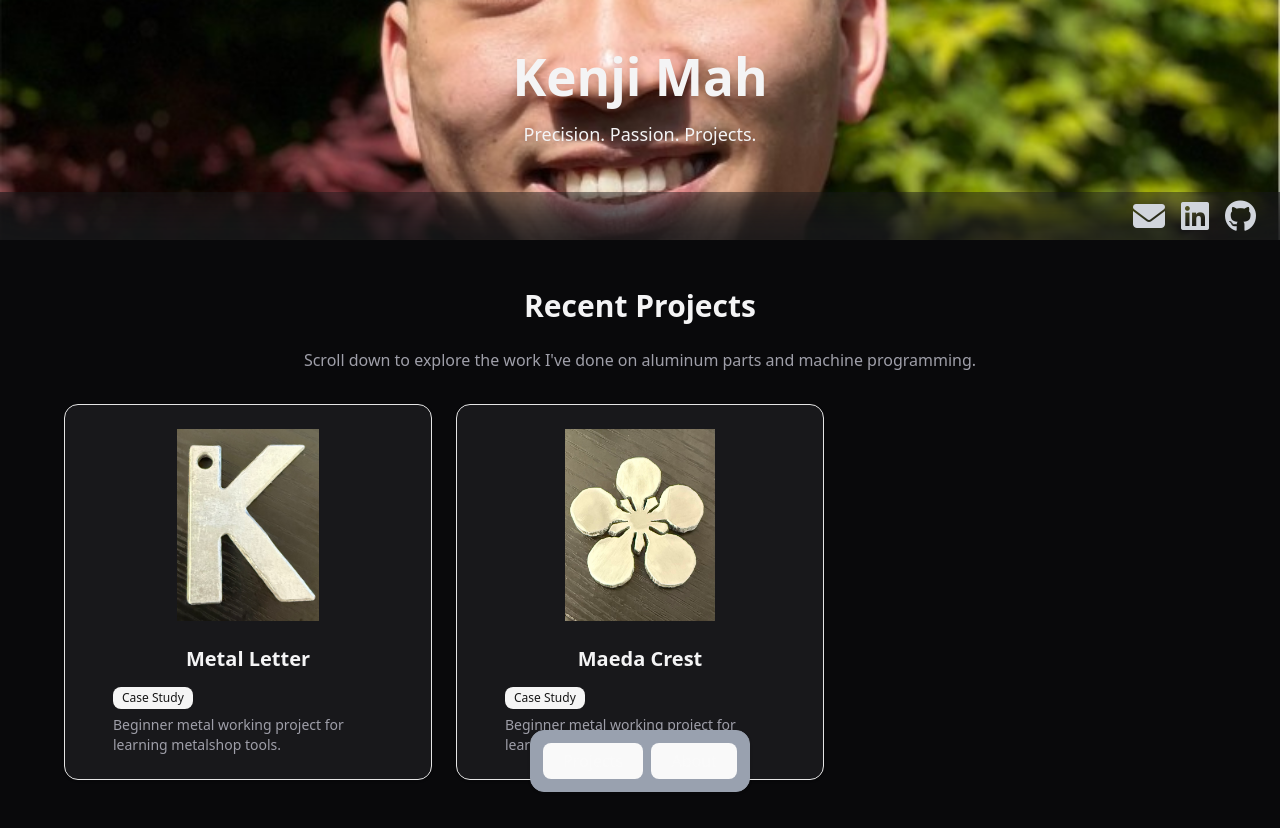
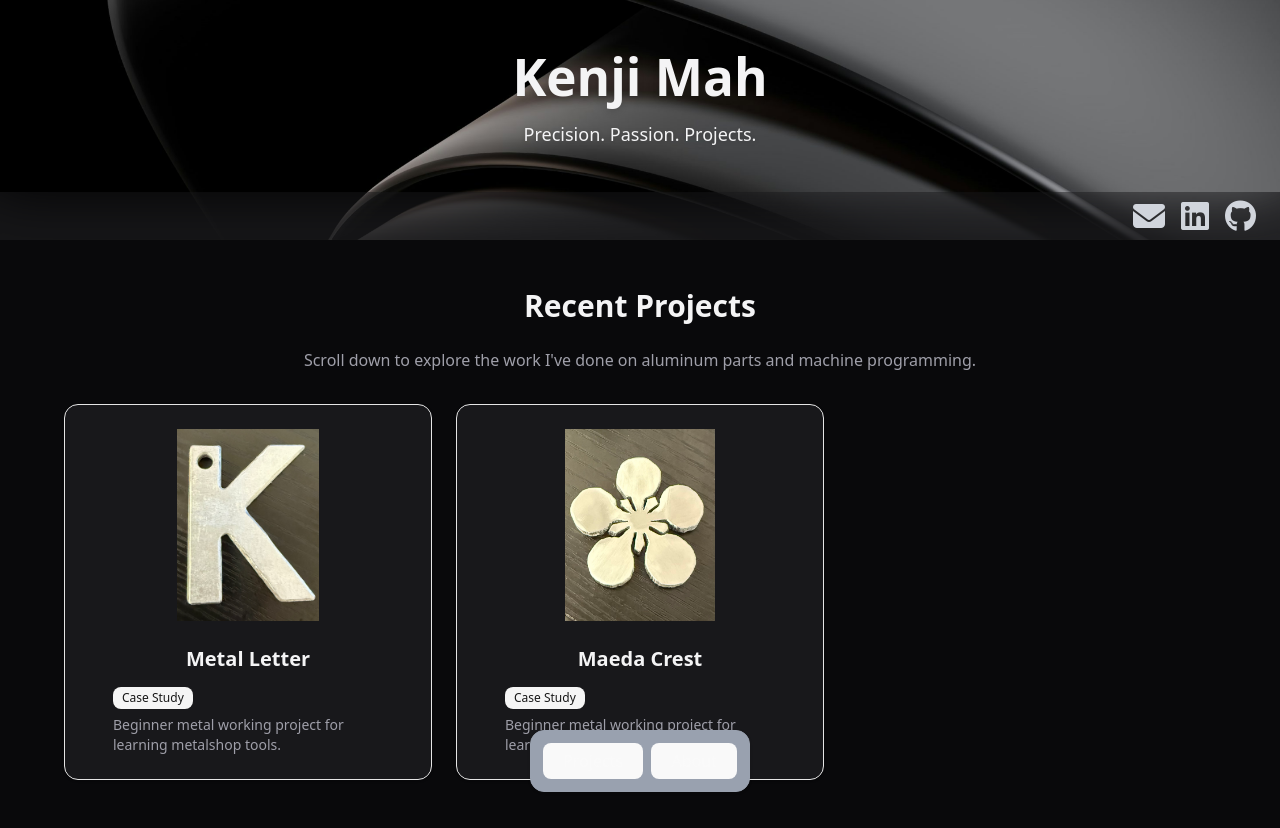
Before and after one commit to KenjiMah/cnc-portfolio, a React (Vite) app: page / in a window 1280 px wide. Built offline with nearby package versions, Linux system fonts and the light colour scheme.

Commit message:
changed profile pic

```diff
--- a/src/About.tsx
+++ b/src/About.tsx
@@ -6,7 +6,7 @@ export function About() {
         {/* LEFT COLUMN */}
         <div className="flex flex-col items-center md:items-start">
           <img
-            src={`url('${import.meta.env.BASE_URL}ProfilePic.jfif')`}
+            src={`url('${import.meta.env.BASE_URL}ProfilePic.png')`}
             alt="Kenji Mah"
             className="w-40 h-40 rounded-full object-cover mb-4 border border-zinc-700"
           />
--- a/src/App.tsx
+++ b/src/App.tsx
@@ -16,9 +16,7 @@ function App() {
         <div
           className=" bg-black/50 sticky top-0 h-60 w-full bg-cover bg-center transition-opacity duration-300"
           style={{
-            backgroundImage: `url('${
-              import.meta.env.BASE_URL
-            }ProfilePic.jfif')`,
+            backgroundImage: `url('${import.meta.env.BASE_URL}background.png')`,
           }}
           id="hero-bg"
         >
```
Also changed, not shown: public/ProfilePic.png (renamed from public/ProfilePic.jfif).
